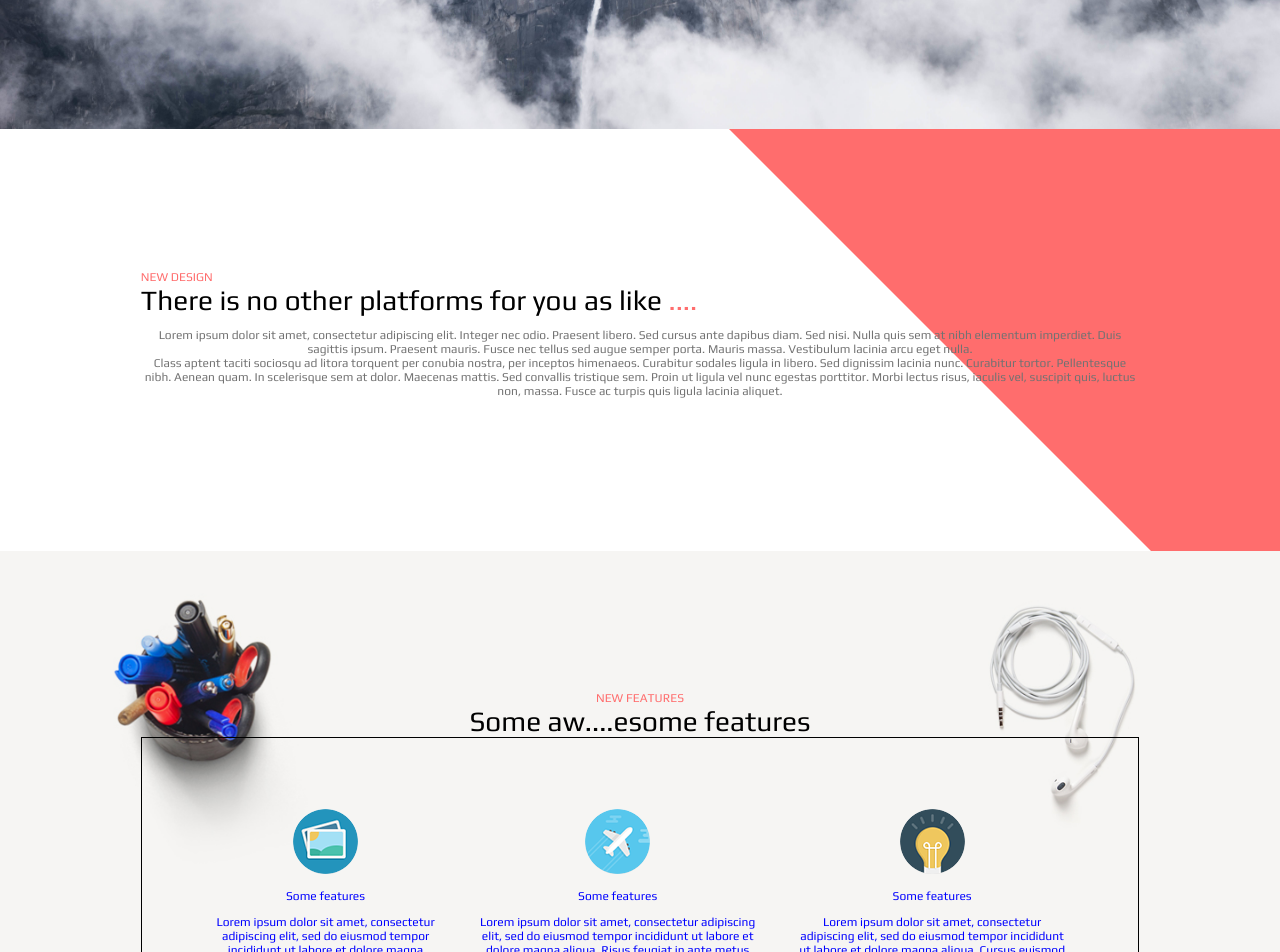
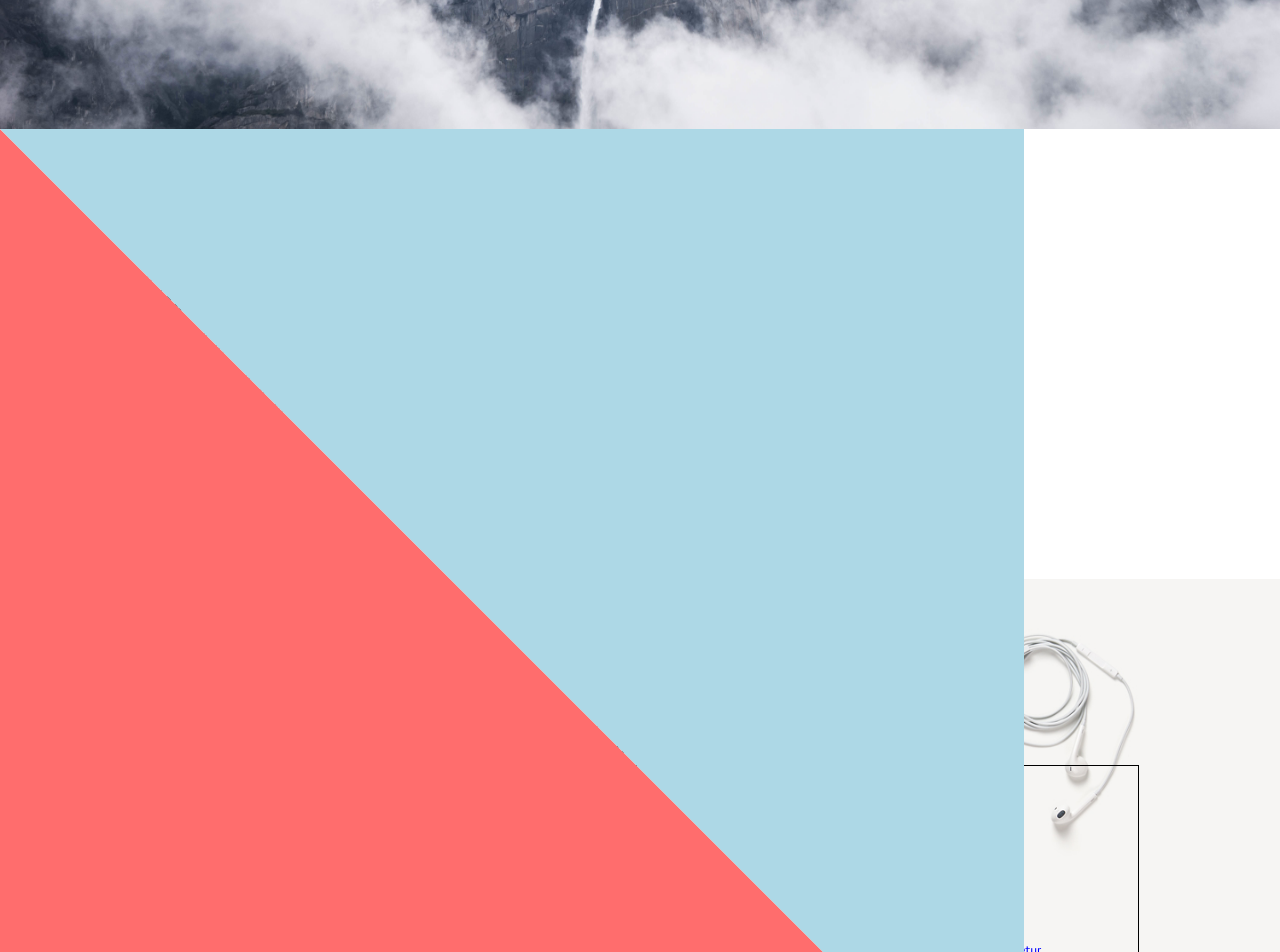
Before and after one commit to morkeltry/startex, a React (Create React App) app: page / in a window 1280 px wide. Shown: the part 600-1552 px from the top of the page. Built offline with nearby package versions, Linux system fonts and the light colour scheme; the HTML template or start-up script is replaced by a standard one.

Commit message:
fixed pos:abs / pos:rel mess. BackgroundTriangle accepts colours, accepts tranforms, renders by default in correct position for section 2

```diff
--- a/src/App.css
+++ b/src/App.css
@@ -6,6 +6,7 @@ body {
 
 section {
   padding : 11vw;
+  position : relative;
 
 }
 
@@ -63,6 +64,8 @@ section {
 .section3 {
   background-image : url("images/section3-photoBackground.jpg");
   background-size: 100%;
+  background-repeat: no-repeat;
+  background-color : #F6F5F3;
 }
 
 .section5 {
--- a/src/App.js
+++ b/src/App.js
@@ -38,9 +38,9 @@ class App extends Component {
           </div>
         </section>
 
-        <section className="NOTbg-pink-triangle">
-          <BackgroundTriangle transform = "scale (-1, 99)" colourSecondary="#FF6D6D" />
-          <div style={{display : 'flex'}}>
+        <section className="section2-dummy-class">
+          <BackgroundTriangle transform="scale (0.8)" colourSecondary="lightblue" />
+          <div style={{display : 'flex', width: '75%'}}>
             <div>
               <H2Like style={{align:'left', pinkBefore:'NEW DESIGN', pinkAfter:'....'}}
                 content= {<span>There is no other platforms for you as like</span>}
@@ -66,7 +66,6 @@ class App extends Component {
         </section>
 
         <section className="bg-pink-triangle" style={{paddingLeft: '0'}}>
-          <BackgroundTriangle transform="scale(1)" />
           <div style={{display : 'flex'}}>
             <img src={macbook} alt="macbook" style={{width: '80%'}} className="image-non-aligned" />
             <div>
--- a/src/components/BackgroundTriangle.js
+++ b/src/components/BackgroundTriangle.js
@@ -9,7 +9,7 @@ console.log('PROPS:',this.props);
 console.log('PROPS.T:',this.props.transform);
     const style= {
       position: 'absolute',     //remember to give content pos : rel
-      zIndex: -10,
+      zIndex: 10,
       width: '100%',
       top: '0px',
       bottom: '0px',
@@ -19,14 +19,16 @@ console.log('PROPS.T:',this.props.transform);
     };
 
     const colourPrimary = this.props.colourPrimary || '#FF6D6D';
+    const purple='purple';
+console.log('PROPS:',this.props);
 
     return <svg  xmlns="http://www.w3.org/2000/svg" style={style} viewBox="0 0 1 1"
-        data={this.props.transform+this.props.colourSecondary}>
+        data={this.props.transform+this.props.colourPrimary+this.props.colourSecondary}>
       <g transform={this.props.transform}>
-        <path fill={colourPrimary} d="m0,0 l1,1 l0,-1 z" />
+        <path fill={colourPrimary} d="m0,0 l1,1 l-1,0 z" />
         {(this.props.colourSecondary === undefined) ?
           null
-          : <path fill={this.props.colourSecondary} d="m0,0 l10,1 l-1,0 z" />}
+          : <path fill={this.props.colourSecondary} d="m0,0 l1,1 l0,-1 z" />}
       </g>
     </svg>
   }
```
Also changed, not shown: 1 other file (tests, documents, lock files or other folders).
